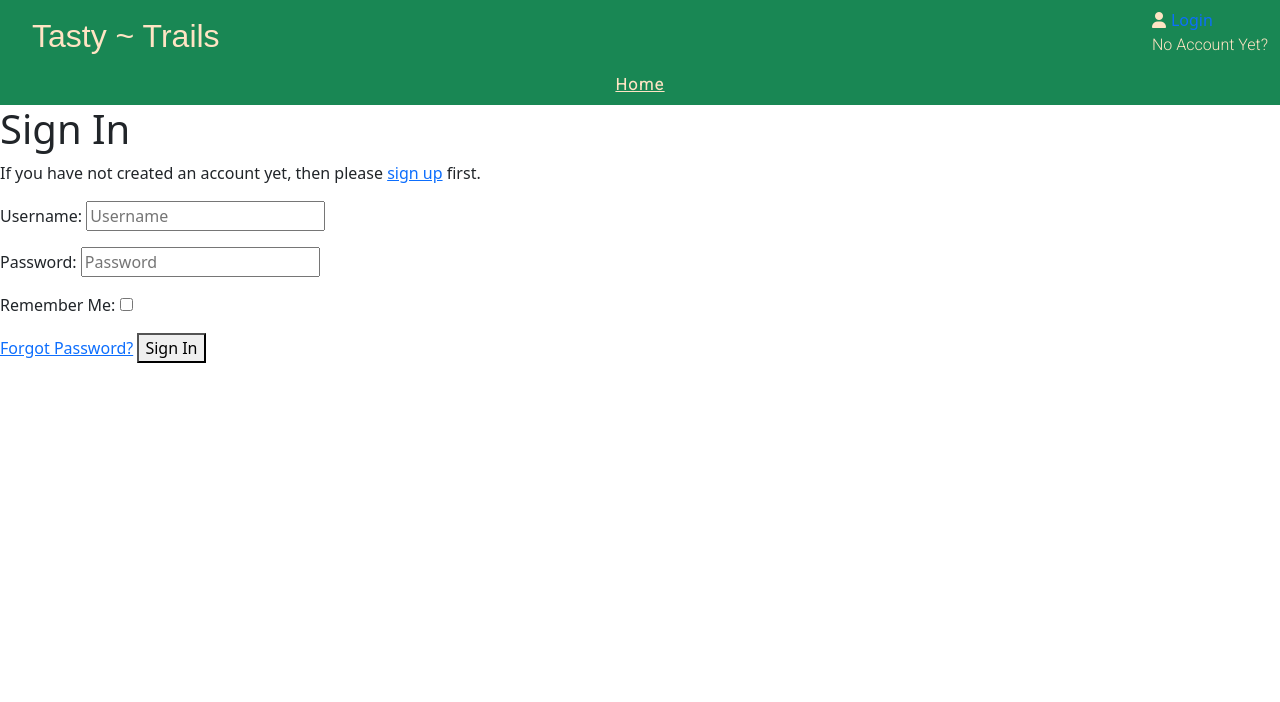
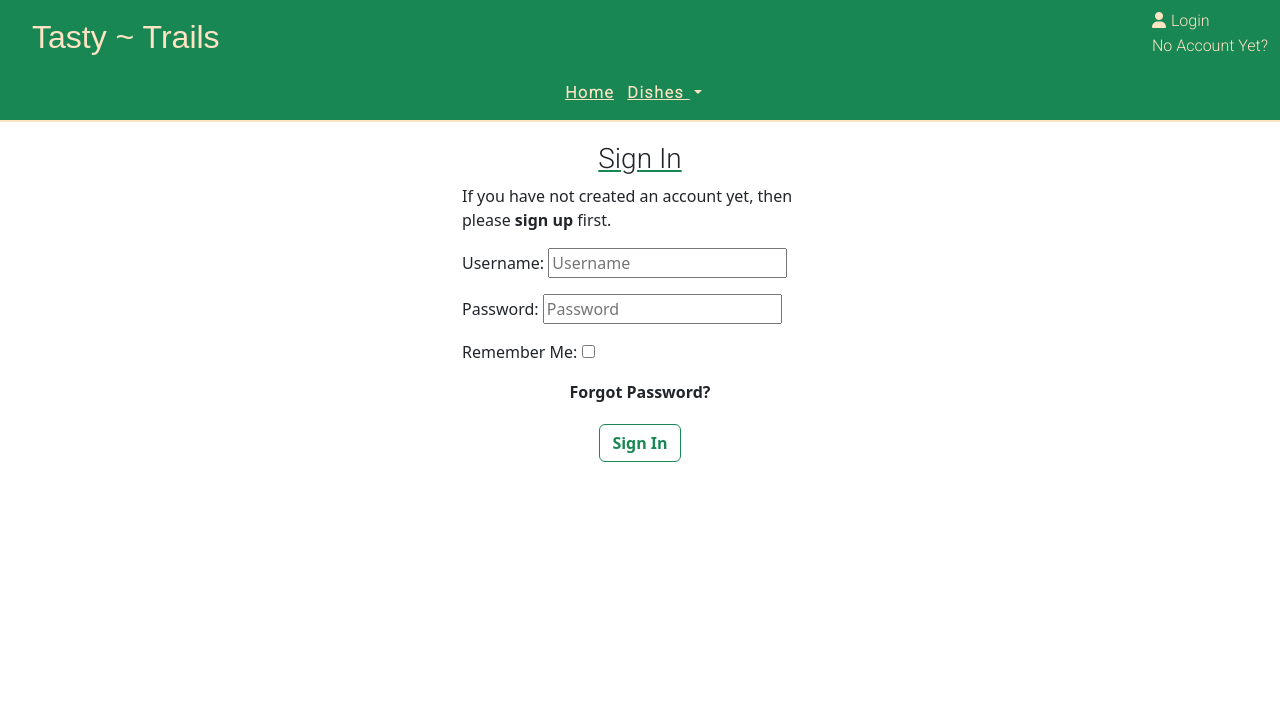
Before and after one commit to Tabithadejong/Tasty-Trails, a Django app: page /accounts/login/ in a window 1280 px wide. Shown: the top 702 px of the page. Run offline with Django 3.2, Linux system fonts and the light colour scheme; some libraries are stand-ins or nearby versions; some web fonts are replaced.

Commit message:
Add styling to account pages, Add category pages

```diff
--- a/static/css/style.css
+++ b/static/css/style.css
@@ -7,6 +7,7 @@ body {
 .main-content {
     margin-bottom: 100px;
 }
+
 
 
 /* Navigation top bar */
@@ -31,8 +32,10 @@ a.nav-link {
 }
 
 .sign-up {
+    text-decoration: none;
     color: #ffe4c4;
     font-family: Roboto, sans serif;
+
 }
 
 button.user-action {
@@ -58,6 +61,17 @@ button.user-action {
 
 }
 
+.navbar {
+    border-bottom: solid 2px #ffe4c4;
+}
+
+#dropdownMenuButton {
+    color: #ffe4c4;
+    font-family: Roboto, sans serif;
+    font-weight: 800;
+    letter-spacing: 0.1rem;
+    text-decoration: underline;
+}
 
 
 /* Banner*/
@@ -163,6 +177,11 @@ button.btn.btn-outline-success {
     font-family: Roboto, sans serif;
 }
 
+.register {
+    text-decoration: none;
+    color: #198754;
+}
+
 /* Recipe holders/cards on home-page */
 
 .card-img-frontpage {
@@ -215,3 +234,28 @@ a.recipe-link {
 .full-display-header {
     text-decoration: underline #198754;
 }
+
+
+.download-container {
+    margin-top: 20px;
+}
+
+/* Category pages */
+
+.category-header {
+    font-family: Roboto, sans serif;
+    padding-top: 20px;
+    text-decoration: underline #198754;
+
+}
+
+/* Account Pages */
+
+.account-links {
+    text-decoration: none;
+    color: inherit;
+}
+
+.sign-in-button {
+    margin-top: 20px;
+}
--- a/tatsytrails/settings.py
+++ b/tatsytrails/settings.py
@@ -52,14 +52,19 @@ INSTALLED_APPS = [
     'django.contrib.staticfiles',
     'cloudinary',
     'feed',
+    'crispy_forms',
     'django_summernote',
+    'django_filters',
 
 ]
 
 SITE_ID = 1
 
+ACCOUNT_EMAIL_VERIFICATION = 'none'
 LOGIN_REDIRECT_URL = '/'
 LOGOUT_REDIRECT_URL = '/'
+
+CRISPY_TEMPLATE_PACK = 'bootstrap4'
 
 MIDDLEWARE = [
     'django.middleware.security.SecurityMiddleware',
--- a/templates/account/login.html
+++ b/templates/account/login.html
@@ -1,46 +1,38 @@
 {% extends "base.html" %}
 
 {% load i18n %}
-{% load account socialaccount %}
+
 
 {% block head_title %}{% trans "Sign In" %}{% endblock %}
 
 {% block content %}
-
-<h1>{% trans "Sign In" %}</h1>
-
-{% get_providers as socialaccount_providers %}
-
-{% if socialaccount_providers %}
-<p>{% blocktrans with site.name as site_name %}Please sign in with one
-of your existing third party accounts. Or, <a href="{{ signup_url }}">sign up</a>
-for a {{ site_name }} account and sign in below:{% endblocktrans %}</p>
-
-<div class="socialaccount_ballot">
-
-  <ul class="socialaccount_providers">
-    {% include "socialaccount/snippets/provider_list.html" with process="login" %}
-  </ul>
-
-  <div class="login-or">{% trans 'or' %}</div>
-
+<div class="container text-start ">
+  <div class="row justify-content-center">
+    <div class="col-4">
+      <h3 class="text-center category-header">{% trans "Sign In" %}</h3>
+      <p>{% blocktrans %}If you have not created an account yet, then please
+        <strong><a class="account-links" href="{{ signup_url }}">sign up</a></strong> first.{% endblocktrans %}</p>
+      <form class="login" method="POST" action="{% url 'account_login' %}">
+        {% csrf_token %}
+        {{ form.as_p }}
+        {% if redirect_field_value %}
+        <input type="hidden" name="{{ redirect_field_name }}" value="{{ redirect_field_value }}" />
+        {% endif %}
+        <div class="text-center">
+          <strong><a class="button secondaryAction account-links" href="{% url 'account_reset_password' %}">{% trans "Forgot Password?" %}</a></strong></br>
+          <button class="btn btn-outline-success sign-in-button" type="submit">{% trans "Sign In" %}</button>
+        </div>
+      </form>
+    </div>
+  </div>
 </div>
 
-{% include "socialaccount/snippets/login_extra.html" %}
 
-{% else %}
-<p>{% blocktrans %}If you have not created an account yet, then please
-<a href="{{ signup_url }}">sign up</a> first.{% endblocktrans %}</p>
-{% endif %}
 
-<form class="login" method="POST" action="{% url 'account_login' %}">
-  {% csrf_token %}
-  {{ form.as_p }}
-  {% if redirect_field_value %}
-  <input type="hidden" name="{{ redirect_field_name }}" value="{{ redirect_field_value }}" />
-  {% endif %}
-  <a class="button secondaryAction" href="{% url 'account_reset_password' %}">{% trans "Forgot Password?" %}</a>
-  <button class="primaryAction" type="submit">{% trans "Sign In" %}</button>
-</form>
+
+
+
+
+
 
 {% endblock %}
--- a/templates/base.html
+++ b/templates/base.html
@@ -22,18 +22,29 @@
                 <a class="brand" href="{% url 'home' %}"><h1 class="logo">Tasty ~ Trails</h1></a>
                 <ul class="user-action justify-content-end">
                 {% if user.is_authenticated %}
-                    <li class="user-action"><a href="{% url 'account_logout' %}"><i class="fa-solid fa-user"></i>Logout</li></a>
+                    <li class="user-action"><a class="sign-up" href="{% url 'account_logout' %}"><i class="fa-solid fa-user"></i>Logout</li></a>
                 {% else %}
-                    <li class="user-action"><a href="{% url 'account_login' %}"><i class="fa-solid fa-user"></i>Login</li></a>
-                    <a href="{% url 'account_signup' %}" class="sign-up">No Account Yet? </a>
+                    <li class="user-action"><a class="sign-up"href="{% url 'account_login' %}"><i class="fa-solid fa-user"></i>Login</li></a>
+                    <a class="sign-up" href="{% url 'account_signup' %}" >No Account Yet? </a>
                 {% endif %}
                 </ul>
             </div>
-            <div class="home-bar container-fluid bg-success justify-content-center">
+            <div class="home-bar sticky-top container-fluid bg-success justify-content-center">
                 <a href="{% url 'home' %}" class="home-link">Home</a>
+                <div class="dropdown">
+                    <button class="btn btn-success dropdown-toggle" type="button" id="dropdownMenuButton" data-toggle="dropdown" aria-haspopup="true" aria-expanded="false">
+                      Dishes
+                    </button>
+                    <div class="dropdown-menu" aria-labelledby="dropdownMenuButton">
+                      <a class="dropdown-item " href="{%url 'starter_recipe'%}">Starters</a>
+                      <a class="dropdown-item" href="{%url 'dinner_recipe'%}">Mains</a>
+                      <a class="dropdown-item" href="{%url 'dessert_recipe'%}">Desserts</a>
+                    </div>
+                  </div>
             </div>
         </nav>
     </header>
+
     {% block content %}
 
     {% endblock content %}
--- a/templates/index.html
+++ b/templates/index.html
@@ -16,9 +16,8 @@
                 <div class="#">
                     <h3 id="headline">Looking for inspiration in the kitchen??</h3>
                     <p> Look no further. Here you can share, find and save recipes.</p> </br>
-                    <p> Also let us know how it worked out in the kitchen and do leave a comment under the recipes.</p>
                     <p> Don't forget to sign-up to get started</p>
-                    <button type="button" class="btn btn-outline-success"><a href="{% url 'account_signup'%}">Register</a></button>
+                    <button type="button" class="btn btn-outline-success"><a class='register' href="{% url 'account_signup'%}">Register</a></button>
                 </div>
             </div>
         </div>
@@ -29,7 +28,6 @@
         <div class="row">
             <div class="col-12 mt-3 left">
                 <div class="row">
-
                 {% for recipe in recipe_list %}
                     <div class="col-md-4 ">
                         <div class="card mb-4 border-success">
```
Also changed, not shown: feed/admin.py (+1 -12 lines), feed/models.py (+1 -20 lines), feed/url.py (+6 -1 lines), feed/views.py (+31 -3 lines), requirements.txt (+25 -0 lines), templates/account/logout.html (+10 -3 lines), templates/account/signup.html (+13 -3 lines), templates/dessert_recipe.html (added, +32 -0 lines), templates/dinner_recipe.html (added, +32 -0 lines), templates/show_recipe.html (+10 -50 lines), templates/starter_recipe.html (added, +32 -0 lines), feed/migrations/0001_initial.py, feed/migrations/0002_comment.py (deleted).
